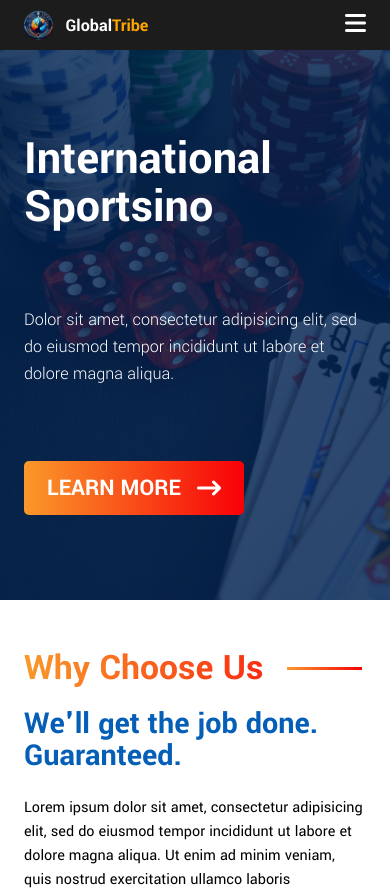
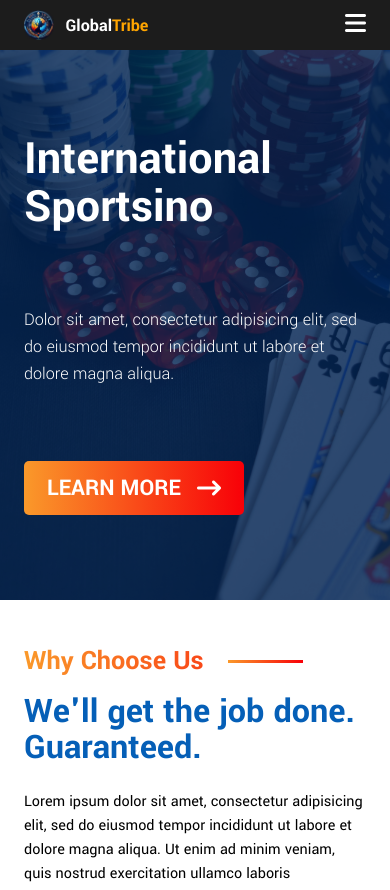
Before and after one commit to chaz9127/global-tribe, a React (Vite) app: page / in a window 390 px wide. Shown: the top 890 px of the page. Built offline with nearby package versions, Linux system fonts and the light colour scheme.

Commit message:
fixing content headers for smaller phone sizes

```diff
--- a/src/pages/App.scss
+++ b/src/pages/App.scss
@@ -142,6 +142,9 @@
     .main-body {
         .main-section {
             padding: 40px 24px 0 24px;
+            .section-header {
+                font-size: 24px;
+            }
             .section-content {
                 flex-direction: column;
                 .section-copy {
@@ -149,7 +152,7 @@
                         flex-direction: column;
                     }
                     .section-title {
-                        font-size: 32px;
+                        font-size: 36px;
                     }
                 }
                 .section-image {
```
